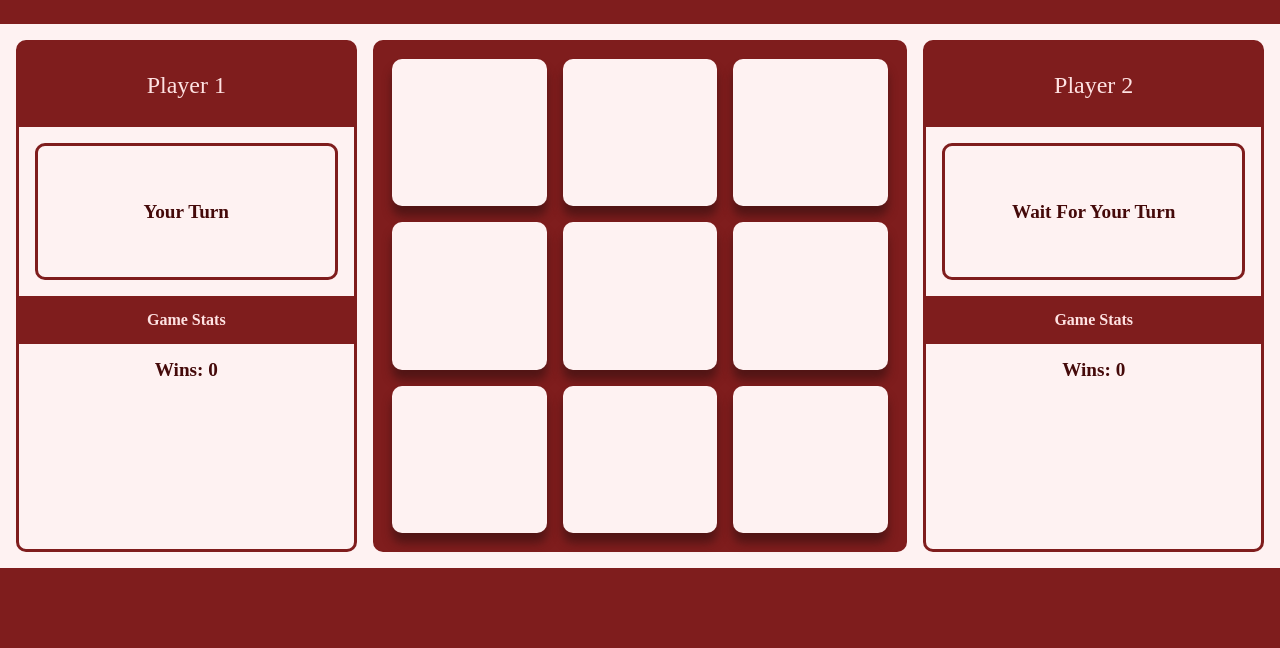
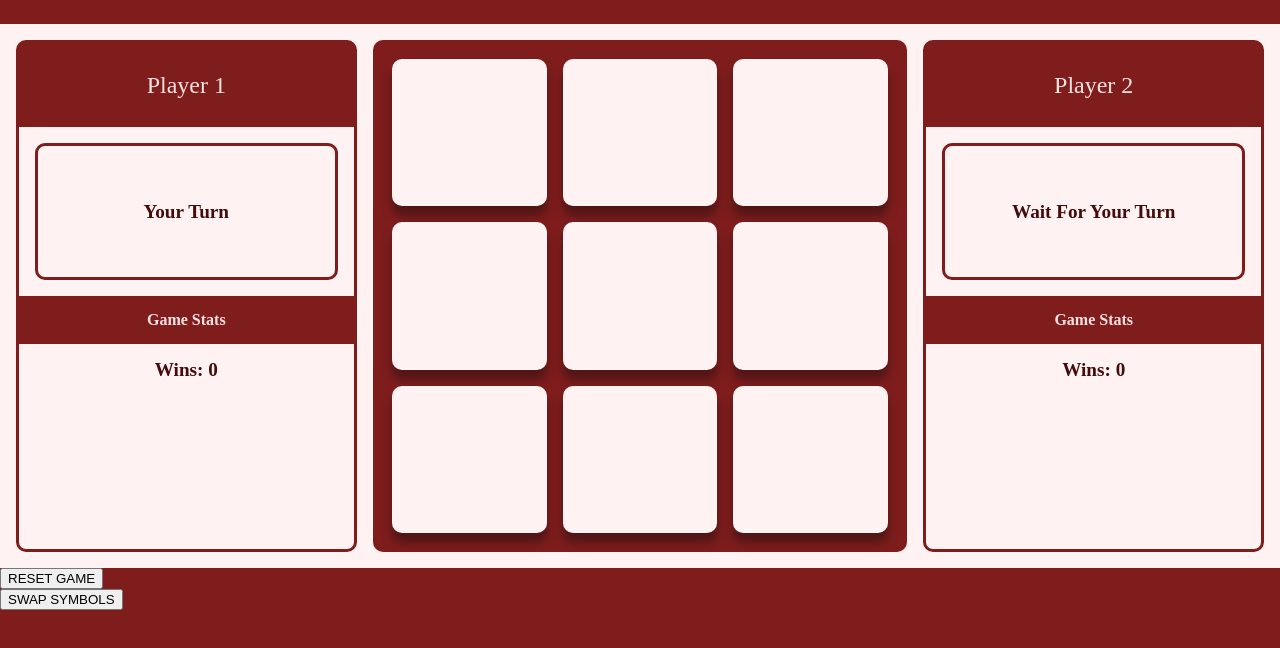
Before and after one commit to priyansh-dimri/tic-tac-toe, a plain HTML site: page index.html in a window 1280 px wide. Shown: the part 104-752 px from the top of the page. Drawn offline with Linux system fonts and the light colour scheme; a web font is replaced by a local one.

Commit message:
add reset and swap symbols buttons in result container

```diff
--- a/index.html
+++ b/index.html
@@ -44,7 +44,9 @@
         <div class="game-board-sub-container" id="game-board-sub-container"></div>
       </div>
       <div class="result-container">
+        <button type="button" class="result-button" id="reset-game-button">RESET GAME</button>
         <p id="result"></p>
+        <button type="button" class="result-button" id="swap-symbols-button">SWAP SYMBOLS</button>
       </div>
     </div>
     <script src="./script.js"></script>
```
